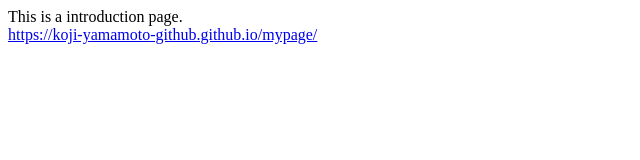
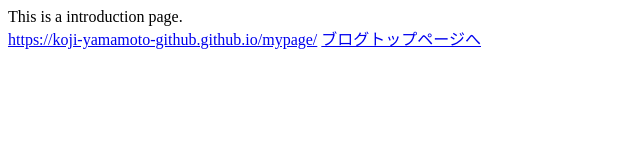
Before and after one commit to KOJI-YAMAMOTO-GitHub/mypage, a plain HTML site: page index.html in a window 1280 px wide. Shown: the whole page, without its empty margins (0-640 px from the left). Drawn offline with Linux system fonts and the light colour scheme.

Commit message:
Update index.html

```diff
--- a/index.html
+++ b/index.html
@@ -43,5 +43,6 @@
 <body>
   <div>This is a introduction page.</div>
   <a href="https://koji-yamamoto-github.github.io/mypage/">https://koji-yamamoto-github.github.io/mypage/</a>
+     <a href="https://www.marorika.com/">ブログトップページへ</a>
 </body>
 </html>
```
